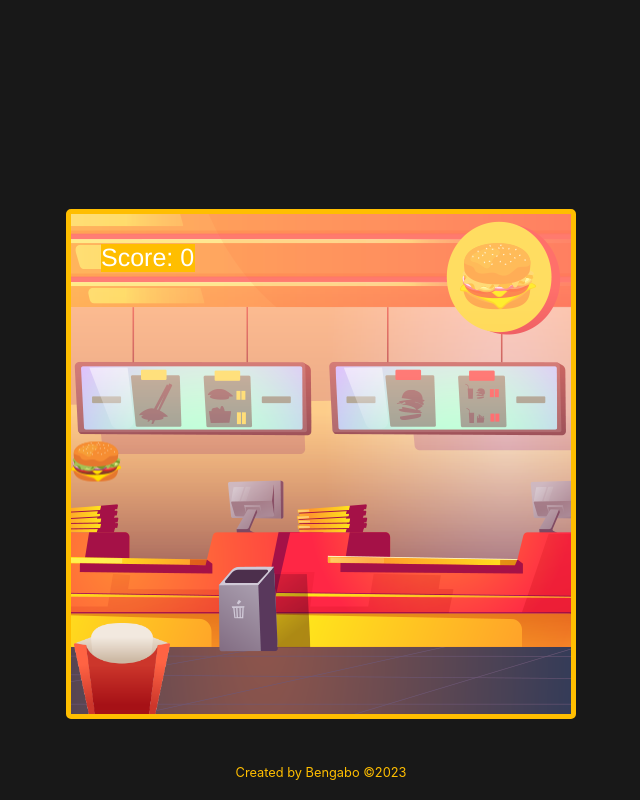
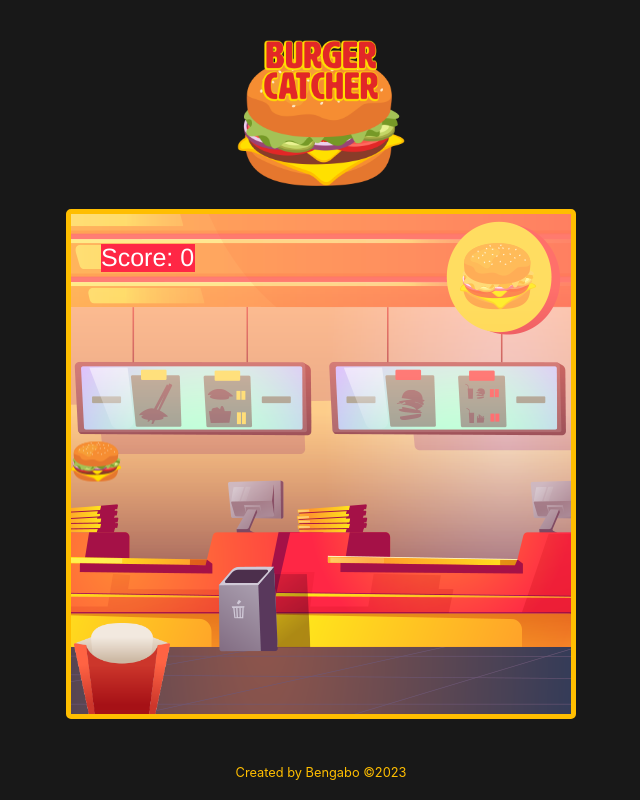
Before and after one commit to bengabo/Burger-catcher-game, a website built with Vite: page index.html in a window 1280 px wide. Shown: the whole page, without its empty margins (319-959 px from the left). Built offline with nearby package versions, Linux system fonts and the light colour scheme; animation ran at ten frames a second; files whose address does not match are found by name.

Commit message:
minor changes on logo and score feature

```diff
--- a/index.html
+++ b/index.html
@@ -12,12 +12,12 @@
   </head>
   <body>
     <header>
-      <!-- <img
+      <img
         class="logo"
         src="./assets/logo.png"
         alt="Burger Catcher"
         title="Burger Catcher"
-      /> -->
+      />
     </header>
     <main>
       <canvas id="gameCanvas"></canvas>
--- a/main.js
+++ b/main.js
@@ -54,8 +54,7 @@ class GameScene extends Phaser.Scene {
     this.textScore = this.add.text(30, 30, "Score: 0", {
       font: "25px Helvetica",
       fill: "#fff",
-      backgroundColor: "#ffbe00" // Change the background color (optional)
-
+      backgroundColor: "#FF2745", // Change the background color (optional)
     });
 
     this.timedEvent = this.time.delayedCall(3000, this.gameOver, [], this);
--- a/style.css
+++ b/style.css
@@ -33,13 +33,13 @@ footer {
   padding: 20px 20px;
 }
 
-header {
-  height: 150px; /* You can adjust the height as needed */
+/* header {
+  height: 150px;
   background-image: url('./assets/logo.png');
   background-size: contain;
   background-repeat: no-repeat;
   background-position: center center;
-}
+} */
 
 a {
   color: #ffbe00;
@@ -62,7 +62,7 @@ main {
 }
 
 .logo {
-  width: 20%;
+  width: 15%;
   height: auto;
 }
 
```
